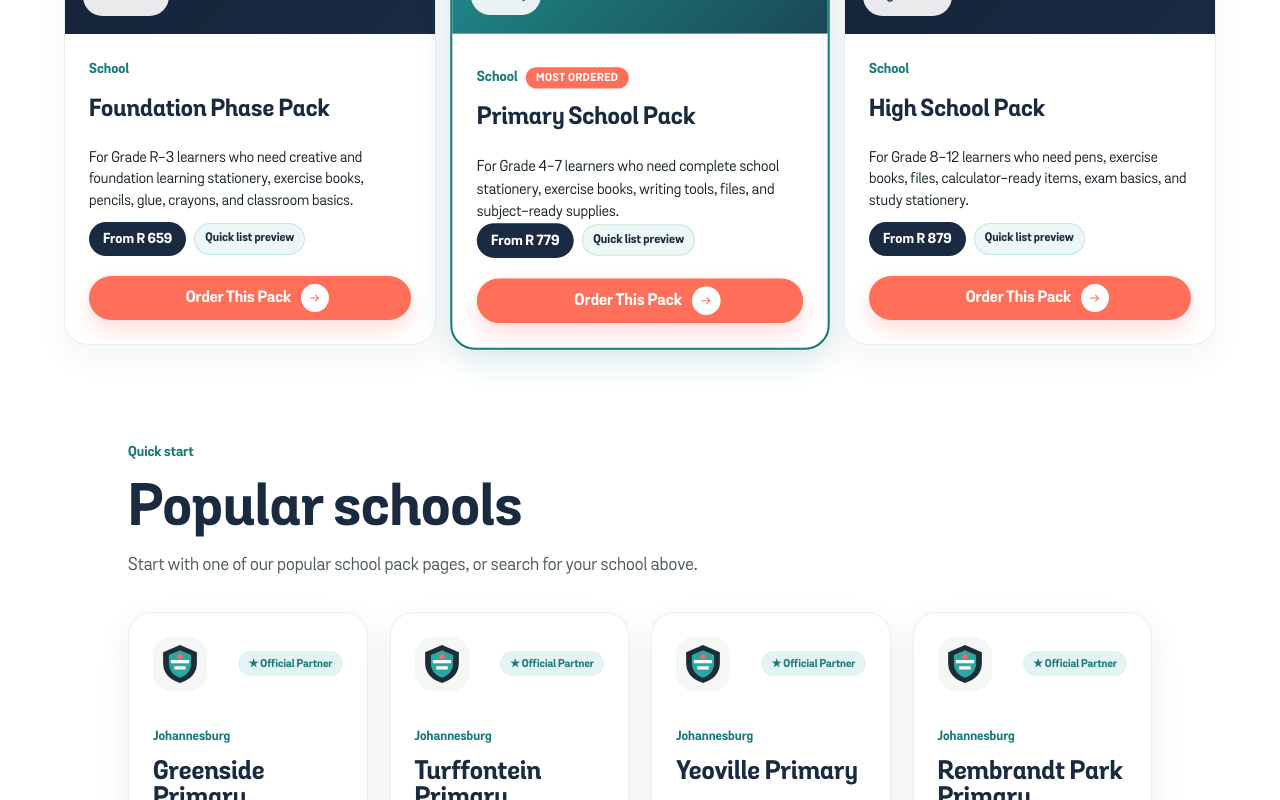
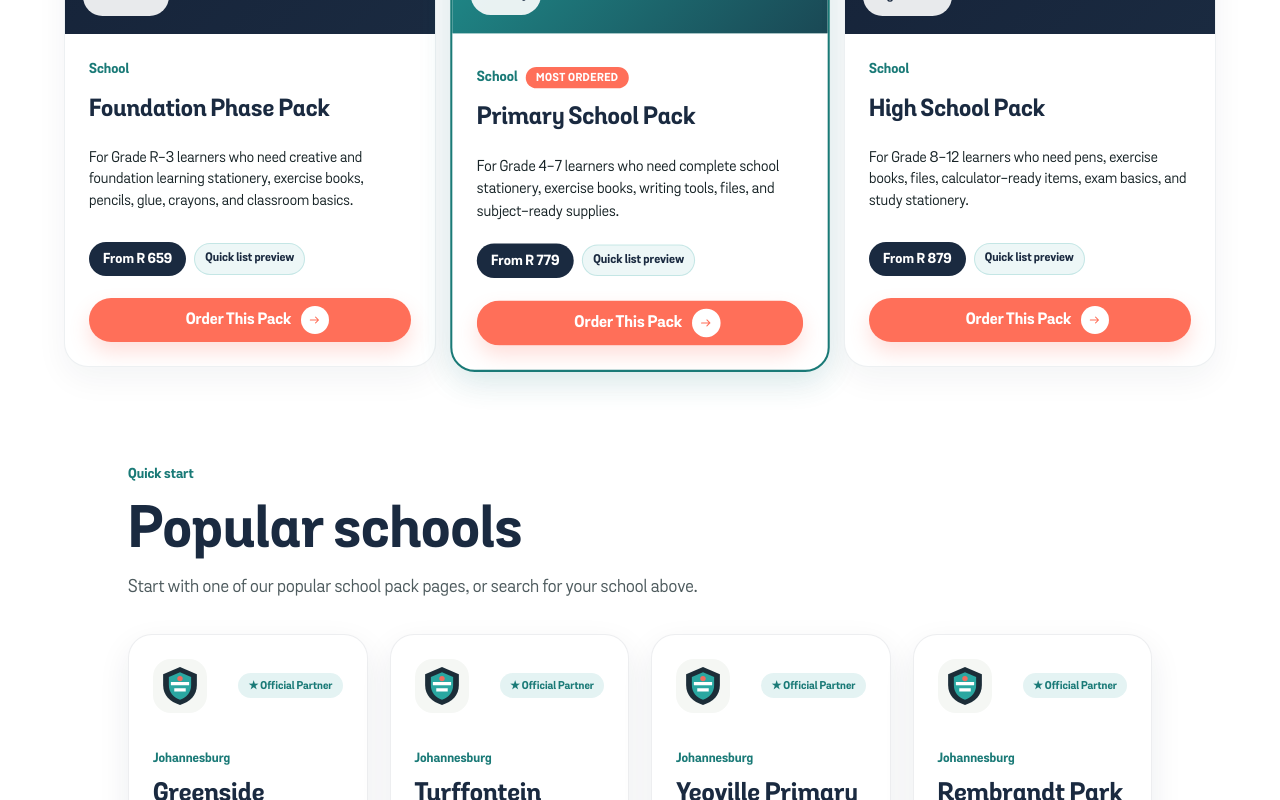
Before and after one commit to mcebisidesigner-spec/pexpacks-supplies, a Next.js app: page /schools in a window 1280 px wide. Shown: the part 1220-2020 px from the top of the page. Built offline with nearby package versions, Linux system fonts and the light colour scheme.

Commit message:
Refine pack card spacing

```diff
--- a/components/marketing/MarketingCards.module.css
+++ b/components/marketing/MarketingCards.module.css
@@ -298,11 +298,12 @@
   flex-grow: 1;
   display: flex;
   flex-direction: column;
+  gap: 18px;
 }
 
 .packDescription {
   color: var(--pex-text-muted);
-  margin-bottom: 8px;
+  margin: 0;
   font-size: 15px;
   line-height: 1.45;
 }
@@ -391,7 +392,8 @@
 .packMetaRow {
   position: relative;
   margin-top: auto;
-  padding-bottom: 20px;
+  padding-top: 2px;
+  padding-bottom: 22px;
   display: flex;
   align-items: center;
   flex-wrap: wrap;
@@ -449,8 +451,7 @@
 
 @media (max-width: 820px) {
   .quickListTooltip {
-    bottom: auto;
-    top: calc(100% + 10px);
+    width: 280px;
   }
 }
 
```
